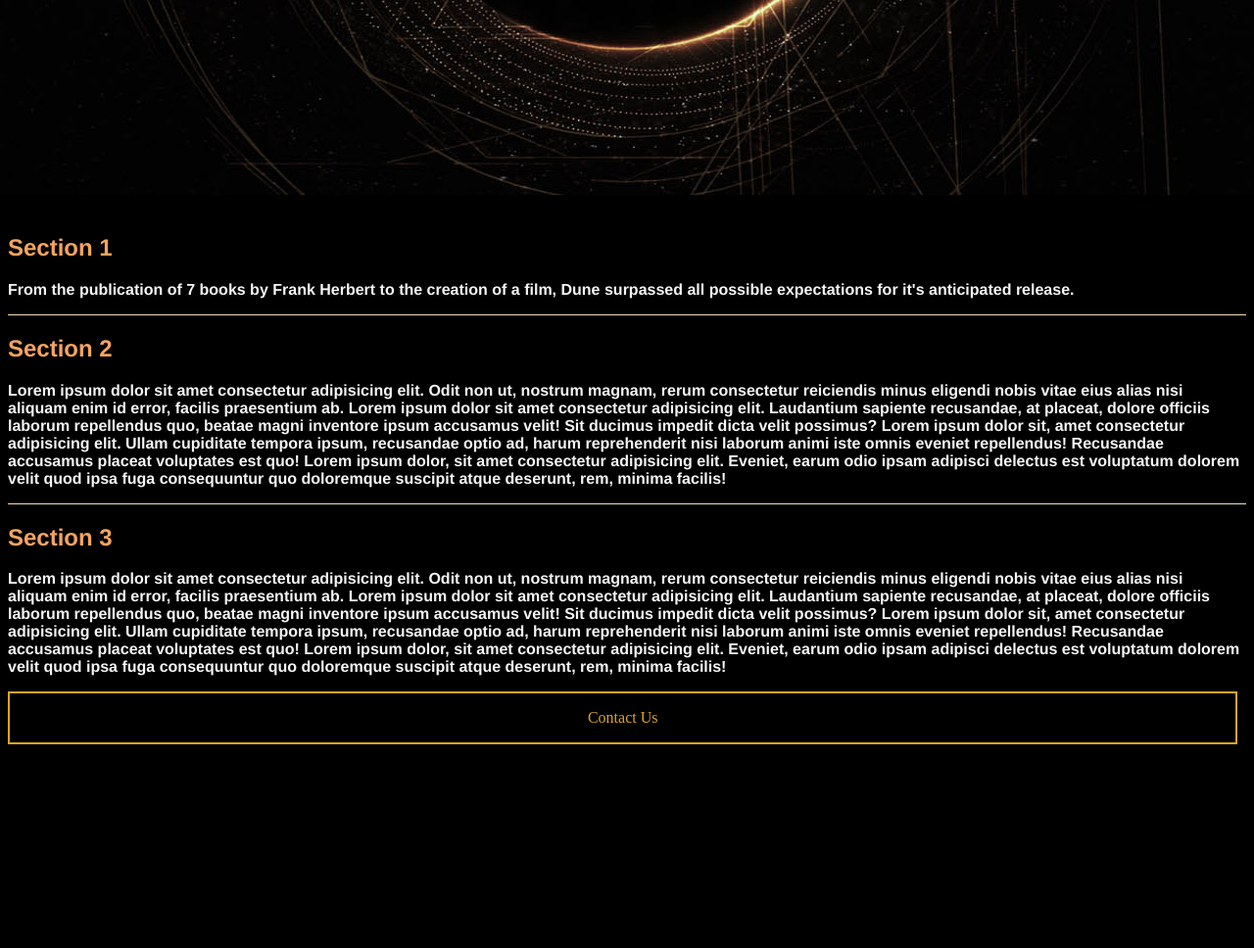
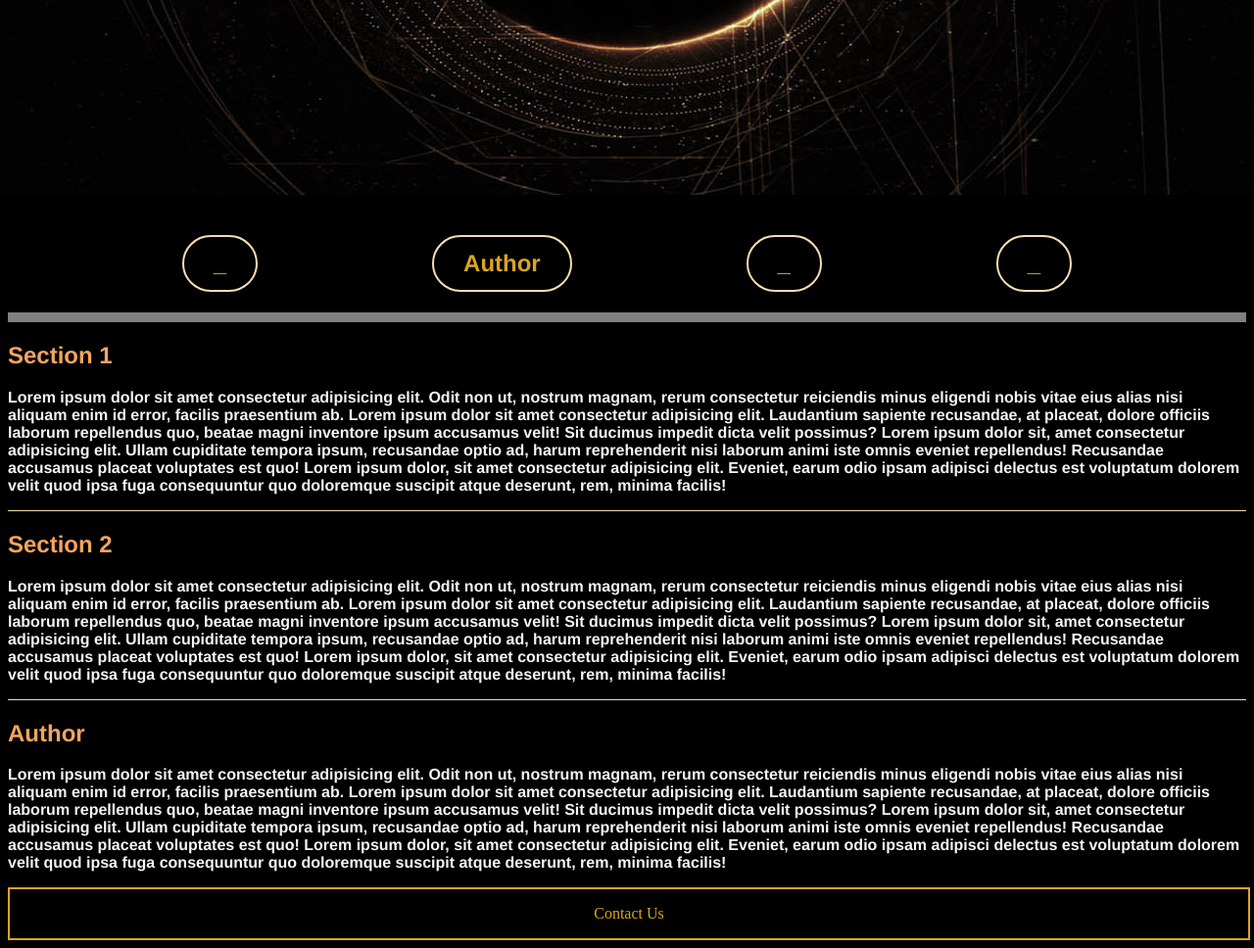
Before and after one commit to AlliVictor/Group-3_Assignment1, a PHP site: page /pages/homepage.html in a window 1280 px wide; the page is wider, and only the part inside the window is pictured. Shown: the part 735-1703 px from the top of that part at 98% size. Before the commit the page ends 1495 px from the top of that part, so only its background shows below. Run offline with PHP 8.4, Linux system fonts and the light colour scheme.

Commit message:
Minor changes

```diff
--- a/pages/homepage.css
+++ b/pages/homepage.css
@@ -5,7 +5,15 @@
     width: 100%;
 }
 
-#horizontal
+#horizontal1
+{
+    display: flex;
+    flex-direction: row;
+    align-items: center;
+    justify-content: space-evenly;
+}
+
+#horizontal2
 {
     display: flex;
     flex-direction: row;
@@ -75,7 +83,7 @@ footer
     position: relative;
     border: 2px solid goldenrod;
     height: 50px;
-    width:99%;
+    width:100%;
     background-color: black;
     bottom: 0px;
 
--- a/pages/homepage.html
+++ b/pages/homepage.html
@@ -22,7 +22,7 @@
 
     <body>
         <div id="detail1"></div>
-        <nav id="horizontal">
+        <nav id="horizontal1">
             <a href="./cast.html" style="text-decoration: none;"> Cast </a>
             <a href="./bts.html" style="text-decoration: none;"> BTS </a>
             <a href="./reviews.html" style="text-decoration: none;"> Reviews </a>
@@ -35,11 +35,22 @@
             </figure>
         </header>
 
+        <nav id="horizontal2">
+            <a href="#" style="text-decoration: none;"> _ </a>
+            <a href="#" style="text-decoration: none;"> Author </a>
+            <a href="#" style="text-decoration: none;"> _ </a>
+            <a href="#" style="text-decoration: none;"> _ </a>
+        </nav>
+        <div id="detail1"></div>
+
         <article>
             <section id="section1">
                 <h2>Section 1</h2>
                 <p>
-                    From the publication of 7 books by Frank Herbert to the creation of a film, Dune surpassed all possible expectations for it's anticipated release.
+                    Lorem ipsum dolor sit amet consectetur adipisicing elit. Odit non ut, nostrum magnam, rerum consectetur reiciendis minus eligendi nobis vitae eius alias nisi aliquam enim id error, facilis praesentium ab.
+                    Lorem ipsum dolor sit amet consectetur adipisicing elit. Laudantium sapiente recusandae, at placeat, dolore officiis laborum repellendus quo, beatae magni inventore ipsum accusamus velit! Sit ducimus impedit dicta velit possimus?
+                    Lorem ipsum dolor sit, amet consectetur adipisicing elit. Ullam cupiditate tempora ipsum, recusandae optio ad, harum reprehenderit nisi laborum animi iste omnis eveniet repellendus! Recusandae accusamus placeat voluptates est quo!
+                    Lorem ipsum dolor, sit amet consectetur adipisicing elit. Eveniet, earum odio ipsam adipisci delectus est voluptatum dolorem velit quod ipsa fuga consequuntur quo doloremque suscipit atque deserunt, rem, minima facilis!
                 </p>
             </section>
 
@@ -57,8 +68,8 @@
 
         <hr>
 
-            <section id="section3">
-                <h2>Section 3</h2>
+            <section id="author">
+                <h2>Author</h2>
                 <p>
                     Lorem ipsum dolor sit amet consectetur adipisicing elit. Odit non ut, nostrum magnam, rerum consectetur reiciendis minus eligendi nobis vitae eius alias nisi aliquam enim id error, facilis praesentium ab.
                     Lorem ipsum dolor sit amet consectetur adipisicing elit. Laudantium sapiente recusandae, at placeat, dolore officiis laborum repellendus quo, beatae magni inventore ipsum accusamus velit! Sit ducimus impedit dicta velit possimus?
```
Also changed, not shown: pages/contactus.html (+42 -0 lines).
